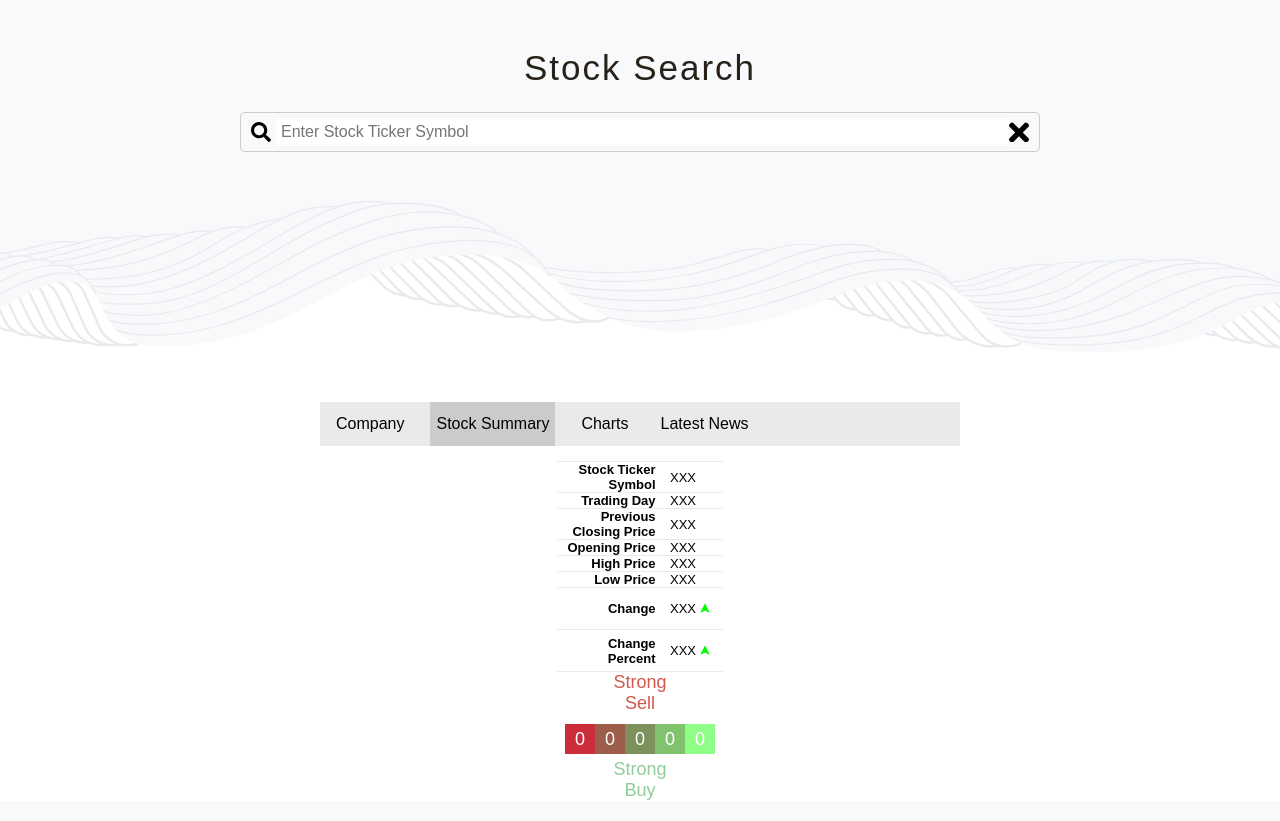
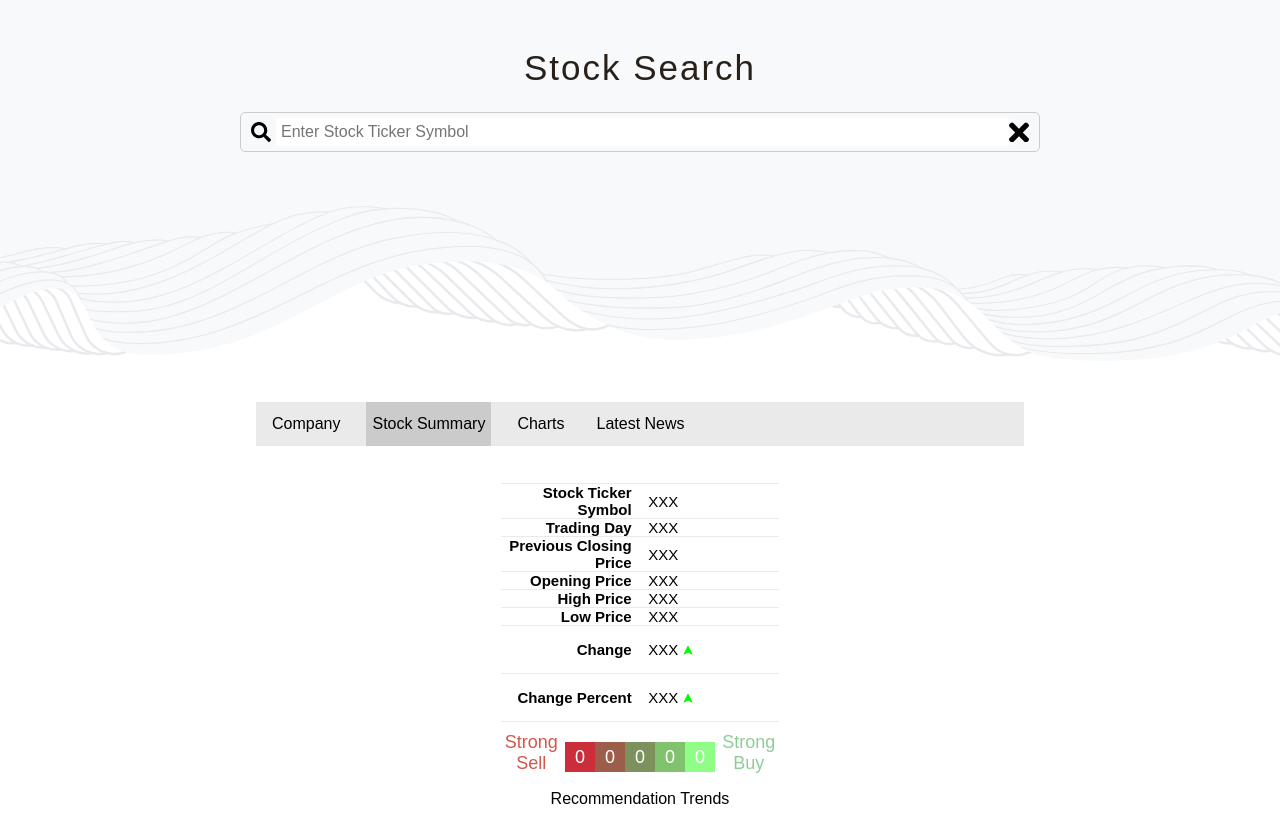
Before and after one commit to tony2037/tony2037.github.io, a Flask app: page / in a window 1280 px wide, after a click on "Stock Summary". Before the commit the page ends 800 px from the top, so only its background shows below. Run offline with Flask 3, Linux system fonts and the light colour scheme.

Commit message:
Fix: UI miss matches, javascript corner cases

```diff
--- a/assignment2/api.py
+++ b/assignment2/api.py
@@ -98,11 +98,12 @@ def aggr_service(symbol: str):
     TO = TODAY
     FROM = FROM.strftime('%Y-%m-%d')
     TO = TO.strftime('%Y-%m-%d')
-    print(f'{FROM} to {TO}')
     api = f'https://api.polygon.io/v2/aggs/ticker/{symbol}/range/1/day/{FROM}/{TO}?adjusted=true&sort=asc&apiKey={POLYGON_API_KEY}'
     res = api_get_wrapper(api, json.loads)
     return res
 
 def polygon_wrapper(symbol: str):
     aggregate_data = aggr_service(symbol)
+    if not len(aggregate_data) > 0:
+        return {}
     return aggregate_data
--- a/assignment2/main.py
+++ b/assignment2/main.py
@@ -14,8 +14,14 @@ def root():
 def search():
     stock_symbol = request.args.get('stock_symbol')
     res = finnhub_wrapper(stock_symbol)
+    if not len(res) > 0:
+        return {}
     polygon_res = polygon_wrapper(stock_symbol)
+    if not len(polygon_res) > 0:
+        return {}
     res['polygon_res'] = polygon_res
+
+    res['success'] = True
     return res
 
 
--- a/assignment2/static/style.css
+++ b/assignment2/static/style.css
@@ -107,7 +107,7 @@ form.search-form {
 
 .result-success {
   margin: auto;
-  flex: .5;
+  flex: .6;
   display: block; /* Modify this attribute to toggle the view */
 }
 
@@ -141,6 +141,7 @@ img.result-company#company-logo {
 }
 
 .result-info {
+  margin-top: 20px;
   justify-self: center
 }
 
@@ -153,21 +154,24 @@ img.result-company#company-logo {
 .result-table {
   font-size: small;
   margin: auto;
-  width: 60%;
+  width: 100%;
+  padding: 0;
 }
 
 .result-table .line
 {
+  width: 100%;
   padding: 0;
   border-bottom: 1px solid #eaeaea;
   display: flex;
   align-items: center;
   justify-content: center;
   margin: auto;
+  font-size: 15px;
 }
 
 .result-table-subject {
-  flex: 0.65;
+  flex: 0.5;
   padding: 0;
   font-weight: bold;
   margin: auto;
@@ -175,7 +179,7 @@ img.result-company#company-logo {
 }
 
 .result-table-content {
-  flex: 0.35;
+  flex: 0.5;
   margin-left: 2ch;
   text-align: left;
 }
@@ -187,6 +191,11 @@ img.change-arrow {
 
 .recommendation-trends-box {
   position: relative;
+  margin-top: 10px;
+}
+
+i.recommendation-trends-text {
+  font-size: medium;
 }
 
 .recommendation-squares {
@@ -258,8 +267,8 @@ img.change-arrow {
 }
 
 .news-row img {
-  height: 100px;
-  width: 100px;
+  height: 75px;
+  width: 75px;
   margin-left: 10px;
   margin-top: 10px;
   margin-bottom: 10px;
@@ -277,10 +286,12 @@ img.change-arrow {
 
 .news-texts p {
   font-family: sans-serif,"helvetica";
+  flex: 1;
   margin: 0;
   padding: 0;
 }
 
 b.news-title {
-  font-size: x-large;
+  font-size: medium;
+  font-weight: bold;
 }
--- a/assignment2/templates/index.html
+++ b/assignment2/templates/index.html
@@ -123,6 +123,7 @@
             </div>
             <div class="strong-buy-text">Strong Buy</div>
           </div>
+          <p><i class="recommendation-trends-text">Recommendation Trends</i></p>
         </div>
       </div>
       <div id="charts" class="result-info" style="display:none">
@@ -163,7 +164,7 @@
             </div>
           </div>
           <div class="news-row">
-            <img id="news=news-img-4" src="https://t4.ftcdn.net/jpg/04/70/29/97/360_F_470299797_UD0eoVMMSUbHCcNJCdv2t8B2g1GVqYgs.jpg" alt="">
+            <img id="news-img-4" src="https://t4.ftcdn.net/jpg/04/70/29/97/360_F_470299797_UD0eoVMMSUbHCcNJCdv2t8B2g1GVqYgs.jpg" alt="">
             <div class="news-texts">
               <p><b id="news-title-4" class="news-title">News Title</b></p>
               <p><i id="news-date-4">News Date</i></p>
```
Also changed, not shown: assignment2/static/script.js (+26 -4 lines).
